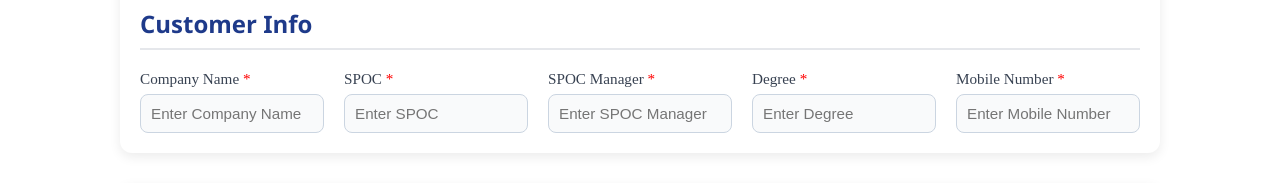
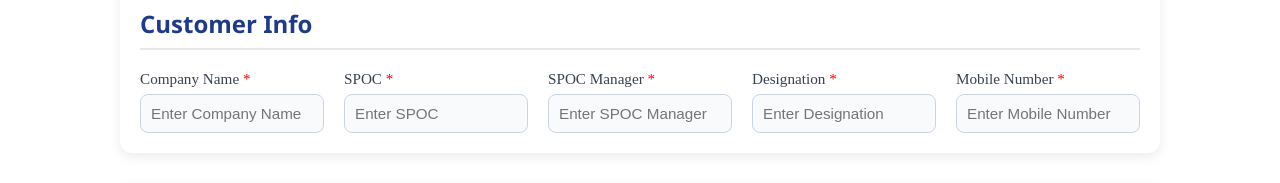
Before and after one commit to bhujbal-nitin/poc-portal-frontend, a React (Vite) app: page / in a window 1280 px wide. Shown: the part 384-567 px from the top of the page. Built offline with nearby package versions, Linux system fonts and the light colour scheme; no server answers.

Commit message:
Updated MyComponent UI

```diff
--- a/src/App.jsx
+++ b/src/App.jsx
@@ -27,7 +27,7 @@ function App() {
   const [companyName, setCompanyName] = useState("");
   const [spoc, setSpoc] = useState("");
   const [spocManager, setSpocManager] = useState("");
-  const [degree, setDegree] = useState("");
+  const [designation, setDesignation] = useState("")
   const [mobileNumber, setMobileNumber] = useState("");
 
   // Usecase Details states
@@ -75,7 +75,7 @@ function App() {
       case "companyName": setCompanyName(value); break;
       case "spoc": setSpoc(value); break;
       case "spocManager": setSpocManager(value); break;
-      case "degree": setDegree(value); break;
+      case "designation": setDesignation(value); break;
       case "mobileNumber": setMobileNumber(value); break;
       case "usecase": setUsecase(value); break;
       case "brief": setBrief(value); break;
@@ -105,7 +105,7 @@ function App() {
     if (!companyName) newErrors.companyName = "Required";
     if (!spoc) newErrors.spoc = "Required";
     if (!spocManager) newErrors.spocManager = "Required";
-    if (!degree) newErrors.degree = "Required";
+    if (!designation) newErrors.designation = "Required";
     if (!mobileNumber) {
       newErrors.mobileNumber = "Required";
     } else if (!/^[0-9]{10}$/.test(mobileNumber)) {
@@ -126,7 +126,7 @@ function App() {
       companyName,
       spoc,
       spocManager,
-      degree,
+      designation,
       mobileNumber,
       usecase,
       brief,
@@ -159,7 +159,7 @@ function App() {
           setCompanyName("");
           setSpoc("");
           setSpocManager("");
-          setDegree("");
+          setDesignation("");
           setMobileNumber("");
           setUsecase("");
           setBrief("");
@@ -241,10 +241,10 @@ function App() {
             error={errors.spocManager}
           />
           <TextInput
-            label="Degree"
-            value={degree}
-            onChange={(val) => handleChange("degree", val)}
-            error={errors.degree}
+            label="Designation"
+            value={designation}
+            onChange={(val) => handleChange("designation", val)}
+            error={errors.designation}
           />
           <TextInput
             label="Mobile Number"
```
